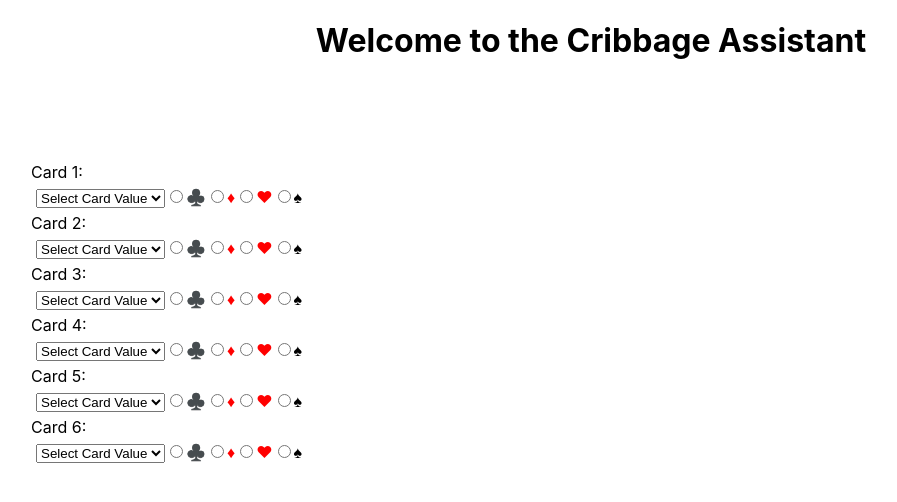
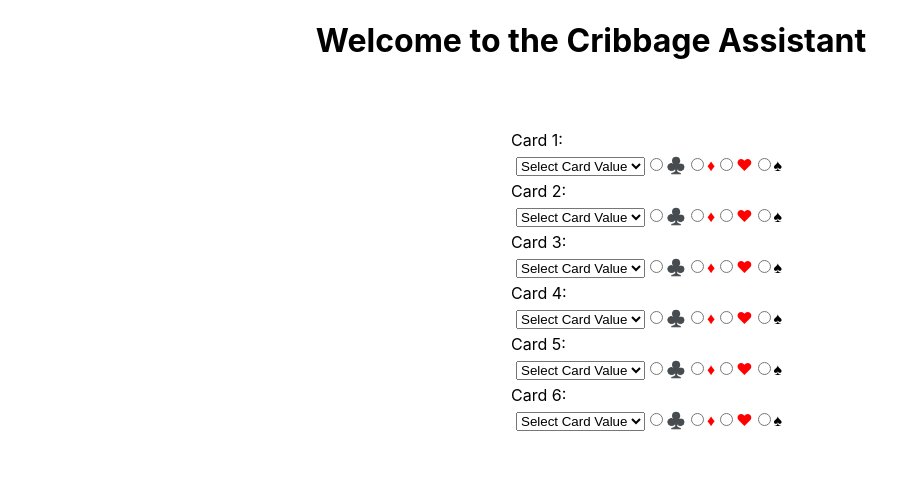
Before and after one commit to ruthedition/cribbage-assistant, a React (Create React App) app: page / in a window 1280 px wide. Shown: the top 502 px of the page, without its empty margins (49-946 px from the left). Built offline with nearby package versions, Linux system fonts and the light colour scheme.

Commit message:
adds styling to make it easier to see

```diff
--- a/src/CardForm.js
+++ b/src/CardForm.js
@@ -2,7 +2,7 @@ import CardInput from './CardInput'
 const CardForm = ({updatePairs}) => {
 
   return(
-    <div style={{padding:"5rem"}}>
+    <div style={{ paddingTop:"3rem", paddingLeft:"35rem", paddingRight:"10rem"}}>
         < CardInput cardNumber="1" updatePairs={updatePairs} />
         < CardInput cardNumber="2" updatePairs={updatePairs} />
         < CardInput cardNumber="3" updatePairs={updatePairs} />
--- a/src/Results.js
+++ b/src/Results.js
@@ -241,8 +241,11 @@ const Results = ({ cardPairs }) => {
   }
 
   return (
-    <div>
+    <div style={{ paddingTop:"5rem", paddingLeft:"30rem", paddingRight:"10rem"}} >
+
+      <h3>
       The best hand is [{bestCards.join(", ")}] and is worth {points}.
+      </h3>
     </div>
   )
 }
```
